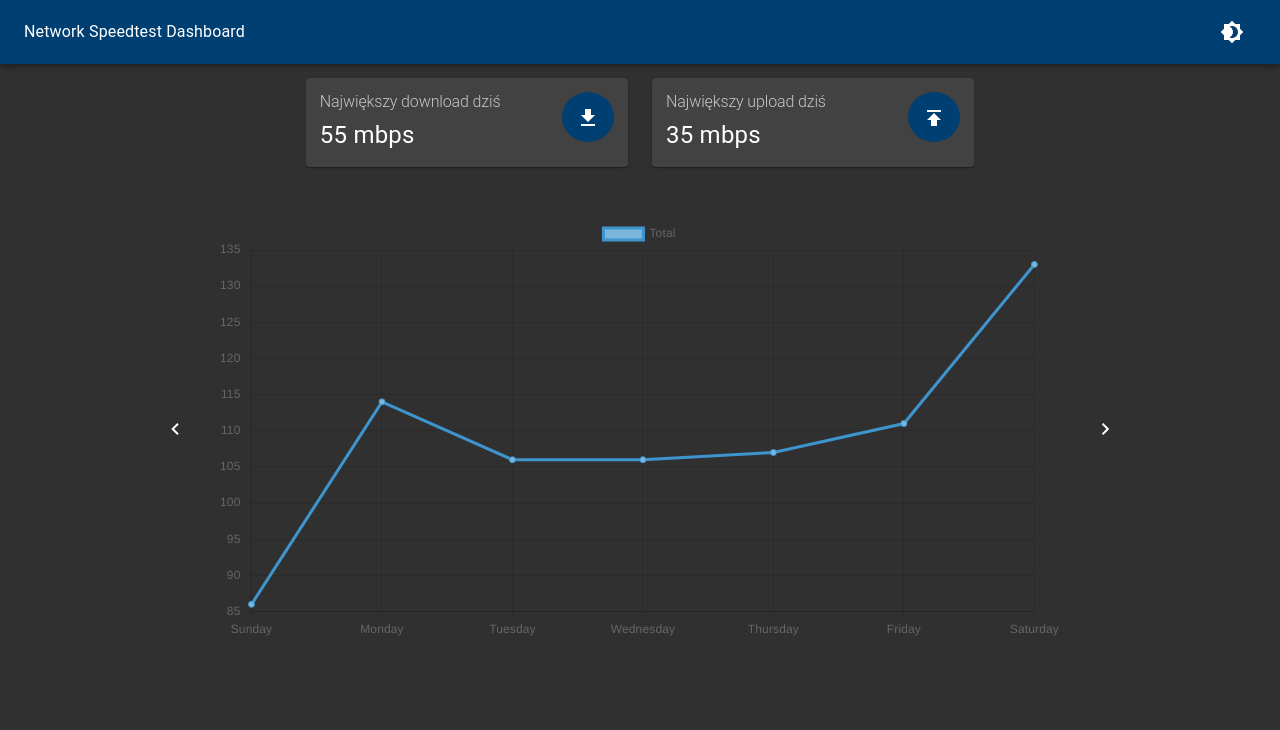
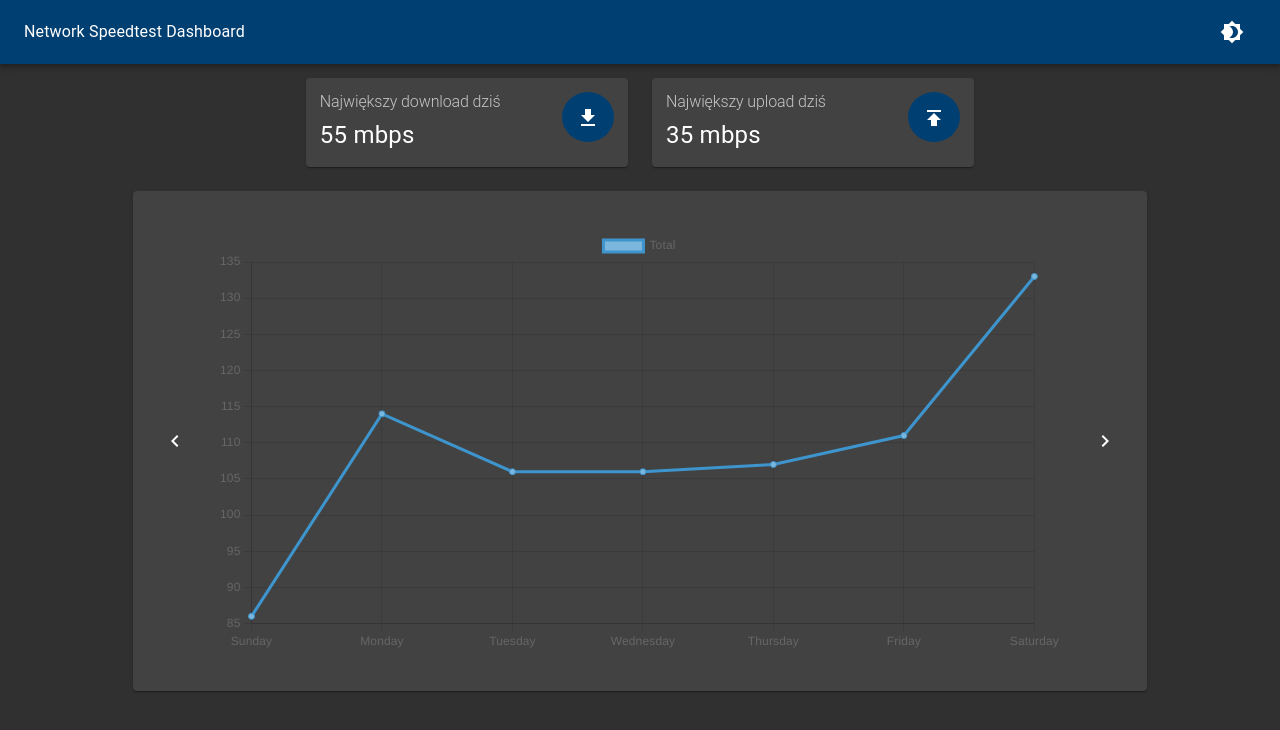
Before and after one commit to amelcer/network-speedtest, a React (Create React App) app in the folder ui/: page / in a window 1280 px wide. Shown: the top 730 px of the page. Built offline with nearby package versions, Linux system fonts and the light colour scheme.

Commit message:
add card under chart

```diff
--- a/ui/src/Components/Dashboard/Dashboard.tsx
+++ b/ui/src/Components/Dashboard/Dashboard.tsx
@@ -1,4 +1,4 @@
-import { Grid, makeStyles } from "@material-ui/core"
+import { Grid, Card, IconButton, makeStyles } from "@material-ui/core"
 import Stats from "./Stats"
 import GetAppIcon from "@material-ui/icons/GetApp"
 import PublishIcon from "@material-ui/icons/Publish"
@@ -13,6 +13,9 @@ const useStyles = makeStyles((theme) => ({
     },
     chartContainer: {
         minHeight: "500px",
+        width: "100%",
+        display: "flex",
+        alignItems: "center",
     },
     arrows: {
         width: "100%",
@@ -43,23 +46,24 @@ const Dashboard = () => {
             <Grid item lg={4} sm={6}>
                 <Stats title="Największy upload dziś" icon={<PublishIcon />} value={35} />
             </Grid>
-            <Grid
-                container
-                justifyContent="center"
-                alignContent="center"
-                className={classes.chartContainer}
-                item
-                xs={12}
-            >
+            <Grid container justifyContent="center" alignContent="center" item xs={12}>
+                <Card className={classes.chartContainer}>
+                    <Grid container item xs={12}>
                         <Grid item xs={1} container alignContent="center">
-                    <ChevronLeftIcon className={classes.arrows} />
+                            <IconButton className={classes.arrows}>
+                                <ChevronLeftIcon />
+                            </IconButton>
                         </Grid>
                         <Grid item xs={10}>
                             <LineChart data={foo} />
                         </Grid>
                         <Grid item xs={1} container alignContent="center">
-                    <ChevronRightIcon className={classes.arrows} />
+                            <IconButton className={classes.arrows}>
+                                <ChevronRightIcon />
+                            </IconButton>
                         </Grid>
+                    </Grid>
+                </Card>
             </Grid>
         </Grid>
     )
```
Lines whose indentation alone changed are shown as unchanged.
